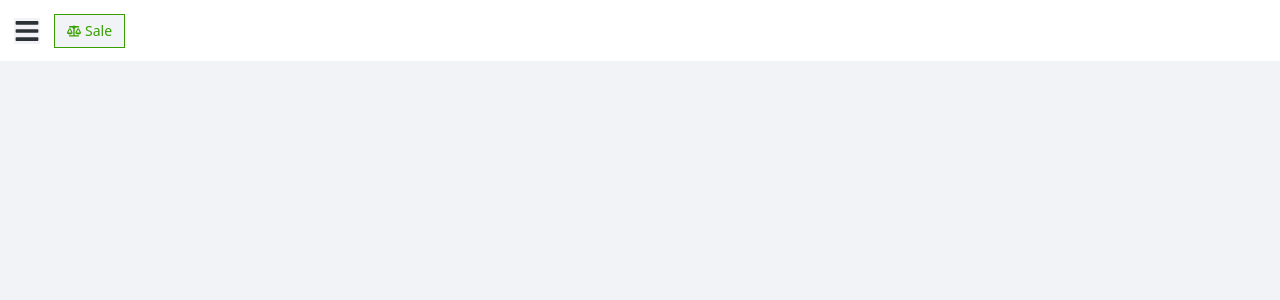
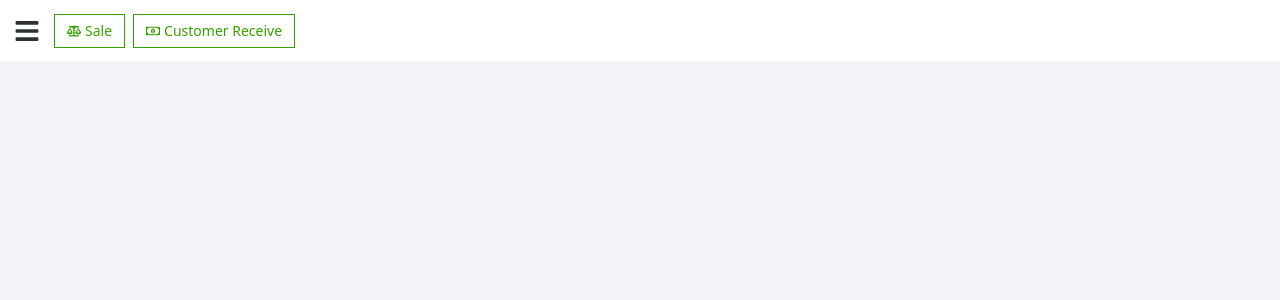
Before and after one commit to Usman-837/SalesERP_Software, a React (Vite) app: page / in a window 1280 px wide. Shown: the top 300 px of the page. Built offline with nearby package versions, Linux system fonts and the light colour scheme.

Commit message:
add custom review option in navbar

```diff
--- a/src/App.jsx
+++ b/src/App.jsx
@@ -3,8 +3,8 @@ import Dashboad from './components/Dashboard/Dashboad'
 
 export default function App() {
   return (
-    <div>
+    <>
       <Dashboad/>
-    </div>
+    </>
   )
 }
--- a/src/components/Dashboard/Navbar.jsx
+++ b/src/components/Dashboard/Navbar.jsx
@@ -1,20 +1,29 @@
 import React from 'react'
 import { FaBars } from "react-icons/fa"
 import { FaBalanceScale } from "react-icons/fa"
+import { FaRegMoneyBillAlt } from "react-icons/fa"
 
 export default function Navbar() {
   return (
-    <nav>
-        <div className='bg-white h-61  flex items-center'>
-            {/* Sidebar Toggle */}
-            <div className=' bg-white py-4 px-3.5 text-26 text-[#2C3136]'>
-            <FaBars/>
-            </div>
-            <div className='flex items-center gap-x-1 py-1.5 px-3 text-green text-sm border border-green'>
-                <FaBalanceScale />
-                <a href=''>Sale</a>
-            </div>
+    <nav className='bg-white'>
+      <div className='h-61  flex items-center'>
+        {/* Sidebar Toggle */}
+        <div className='py-4 px-3.5 text-26 text-[#2C3136]'>
+          <FaBars />
         </div>
+        <div className='flex gap-x-2'>
+          {/* Sale Button */}
+          <div className='flex items-center gap-x-1 py-1.5 px-3 text-green text-sm border border-green hover:bg-green hover:text-white'>
+            <FaBalanceScale />
+            <a href=''>Sale</a>
+          </div>
+          {/* Customer Receive button */}
+          <div className='flex items-center gap-x-1 py-1.5 px-3 text-green text-sm border border-green hover:bg-green hover:text-white'>
+            <FaRegMoneyBillAlt />
+            <a href=''>Customer Receive</a>
+          </div>
+        </div>
+      </div>
     </nav>
   )
 }
--- a/src/index.css
+++ b/src/index.css
@@ -6,6 +6,9 @@
     margin: 0%;
     padding: 0%;
     box-sizing: border-box;
+}
+
+body{
     background-color: #F1F3F6;
 }
 
```
